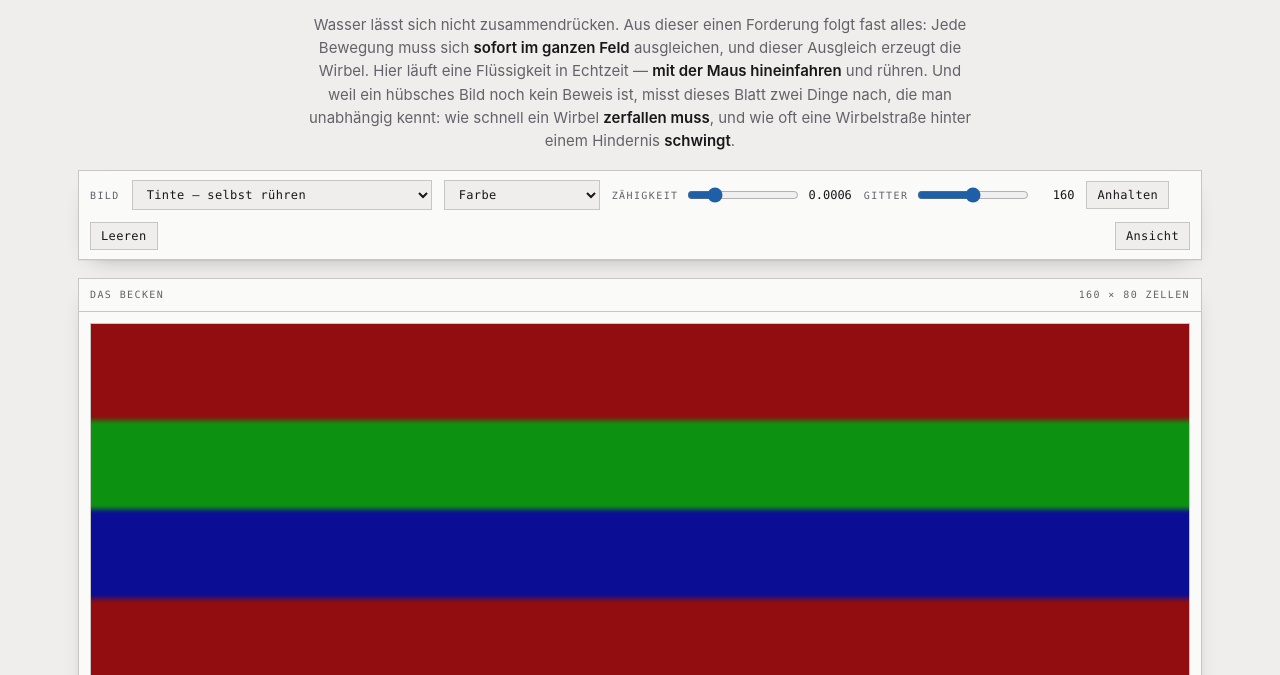
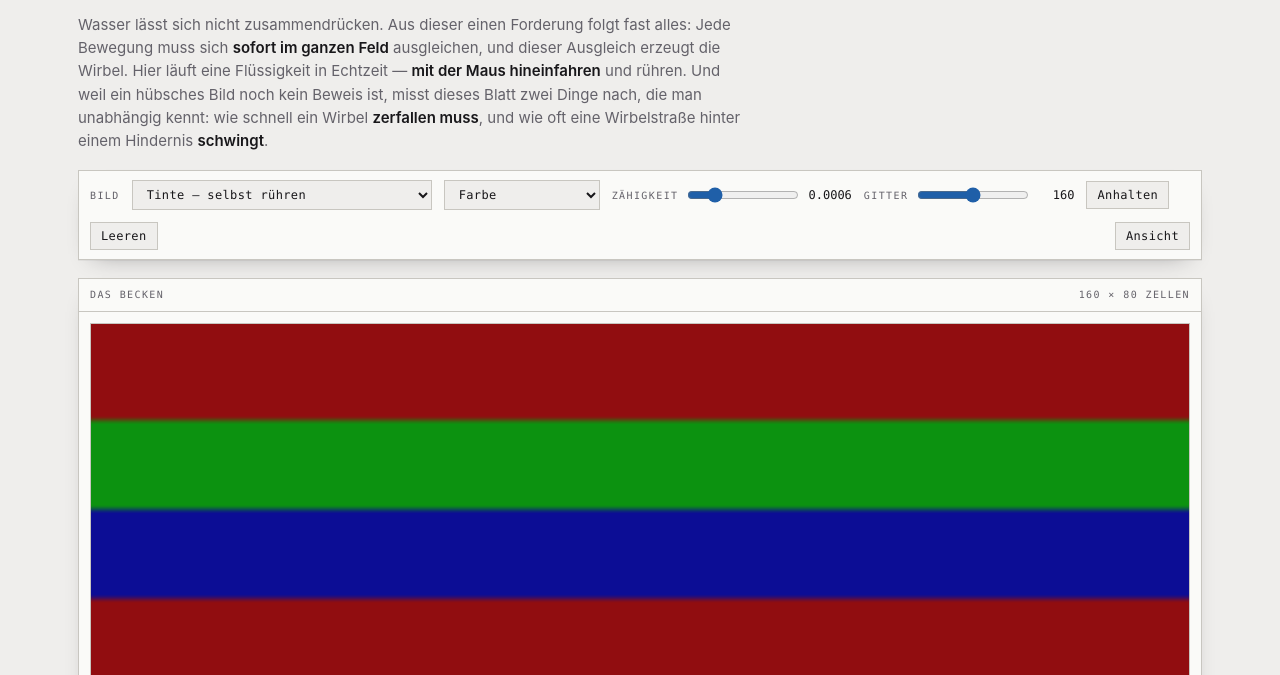
Before and after one commit to ssims437/stroemung, a plain HTML site: page index.html in a window 1280 px wide. Shown: the part 125-800 px from the top of the page. Drawn offline with Linux system fonts and the light colour scheme; animation ran at ten frames a second.

Commit message:
Vorspann linksbuendig; Breitstufen und Schaerfe nachgezogen

```diff
--- a/index.html
+++ b/index.html
@@ -53,7 +53,7 @@
   h1 { font-family:var(--f-fest); font-weight:700; font-size:clamp(24px,4.2vw,40px);
     line-height:1.06; letter-spacing:-.03em; margin:0; text-wrap:balance; }
   h1 span { color:var(--merk); }
-  .vorspann { max-width:70ch; color:var(--leise); margin:0 auto; text-align:center; }
+  .vorspann { max-width:70ch; color:var(--leise); margin:0; }
   .vorspann b { color:var(--tinte); font-weight:600; }
 
   .leiste { display:flex; gap:12px; flex-wrap:wrap; align-items:center;
@@ -105,6 +105,11 @@
   code { font-family:var(--f-fest); font-size:12.5px; background:var(--tief); padding:1px 4px; }
   .fuss { color:var(--leise); font-size:13px; border-top:1px solid var(--linie); padding-top:12px; }
   .fuss a { color:var(--merk); }
+
+  /* PFLEGE: breite-schirme */
+  @media (min-width: 1500px) { .blatt { max-width: 1360px; } }
+  @media (min-width: 1800px) { .blatt { max-width: 1560px; } }
+  @media (min-width: 2200px) { .blatt { max-width: 1800px; } }
 </style>
 </head>
 <body>
```
